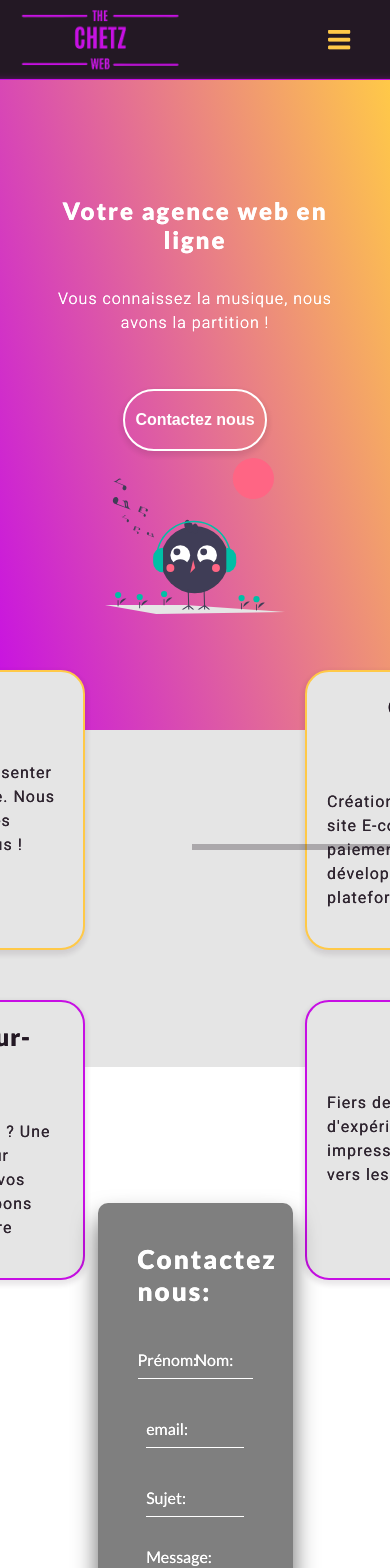
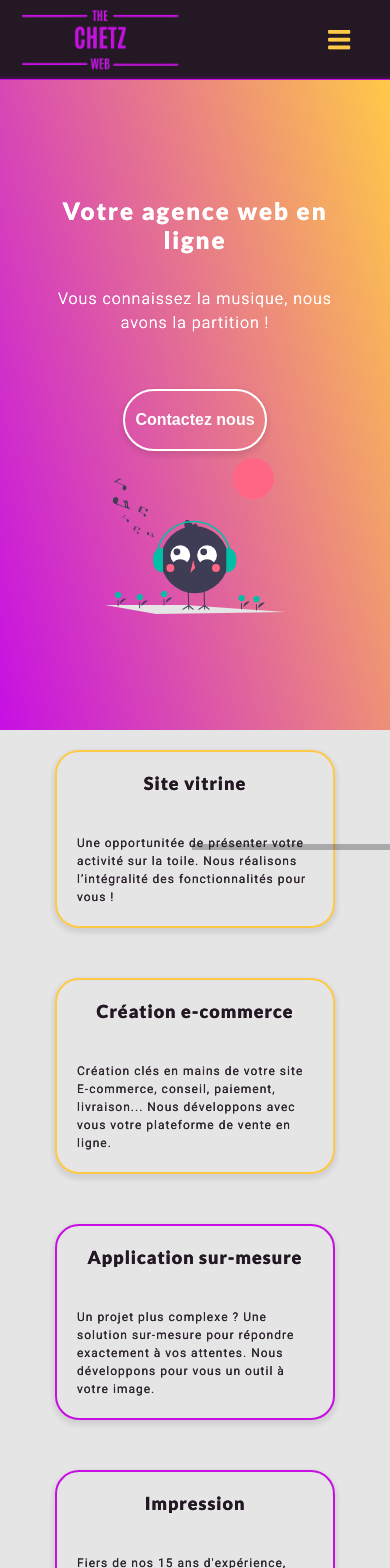
Before and after one commit to lolonai/chetz-web, a React (Create React App) app: page / in a window 390 px wide. Shown: the top 1568 px of the page. Built offline with nearby package versions, Linux system fonts and the light colour scheme.

Commit message:
mobile cards home

```diff
--- a/src/Styles/component/Media_Query/mq1024.scss
+++ b/src/Styles/component/Media_Query/mq1024.scss
@@ -27,4 +27,30 @@
       }
     }
   }
+
+  .services-container {
+    width: 100%;
+  }
+  .cards-container {
+    height: 48vh;
+    .services-cards {
+      grid-gap: 1rem 10rem;
+      .services-card {
+        width: 28rem;
+        height: auto;
+        margin: 2rem 0rem;
+        padding: 2rem;
+        .services-card-title {
+          h6 {
+            font-size: 2rem;
+          }
+        }
+        .services-card-content {
+          p {
+            font-size: 1.2rem;
+          }
+        }
+      }
+    }
+  }
 }
--- a/src/Styles/component/Media_Query/mq768.scss
+++ b/src/Styles/component/Media_Query/mq768.scss
@@ -95,4 +95,31 @@
       font-size: 3rem;
     }
   }
+
+  // cards services
+  .services-container {
+    width: 100%;
+  }
+  .cards-container {
+    height: 98rem;
+    .services-cards {
+      grid-template-columns: repeat(1, 1fr);
+      margin: 0rem 0;
+      .services-card {
+        width: 28rem;
+        height: auto;
+        padding: 2rem;
+        .services-card-title {
+          h6 {
+            font-size: 1.8rem;
+          }
+        }
+        .services-card-content {
+          p {
+            font-size: 1.2rem;
+          }
+        }
+      }
+    }
+  }
 }
--- a/src/Styles/component/Services.scss
+++ b/src/Styles/component/Services.scss
@@ -12,13 +12,14 @@
   display: flex;
   justify-content: center;
   background: #e5e5e5;
-  height: 40vh;
+  height: 80vh;
   width: 100vw;
   .services-cards {
     display: grid;
     grid-template-columns: repeat(2, 1fr);
-    grid-gap: 1rem 18rem;
-    margin: -8rem 0;
+    grid-gap: 1rem 14rem;
+    margin: -6rem 0;
+    height: 0;
     & .services-card:nth-child(-n + 2) {
       border-color: $gold;
     }
```
